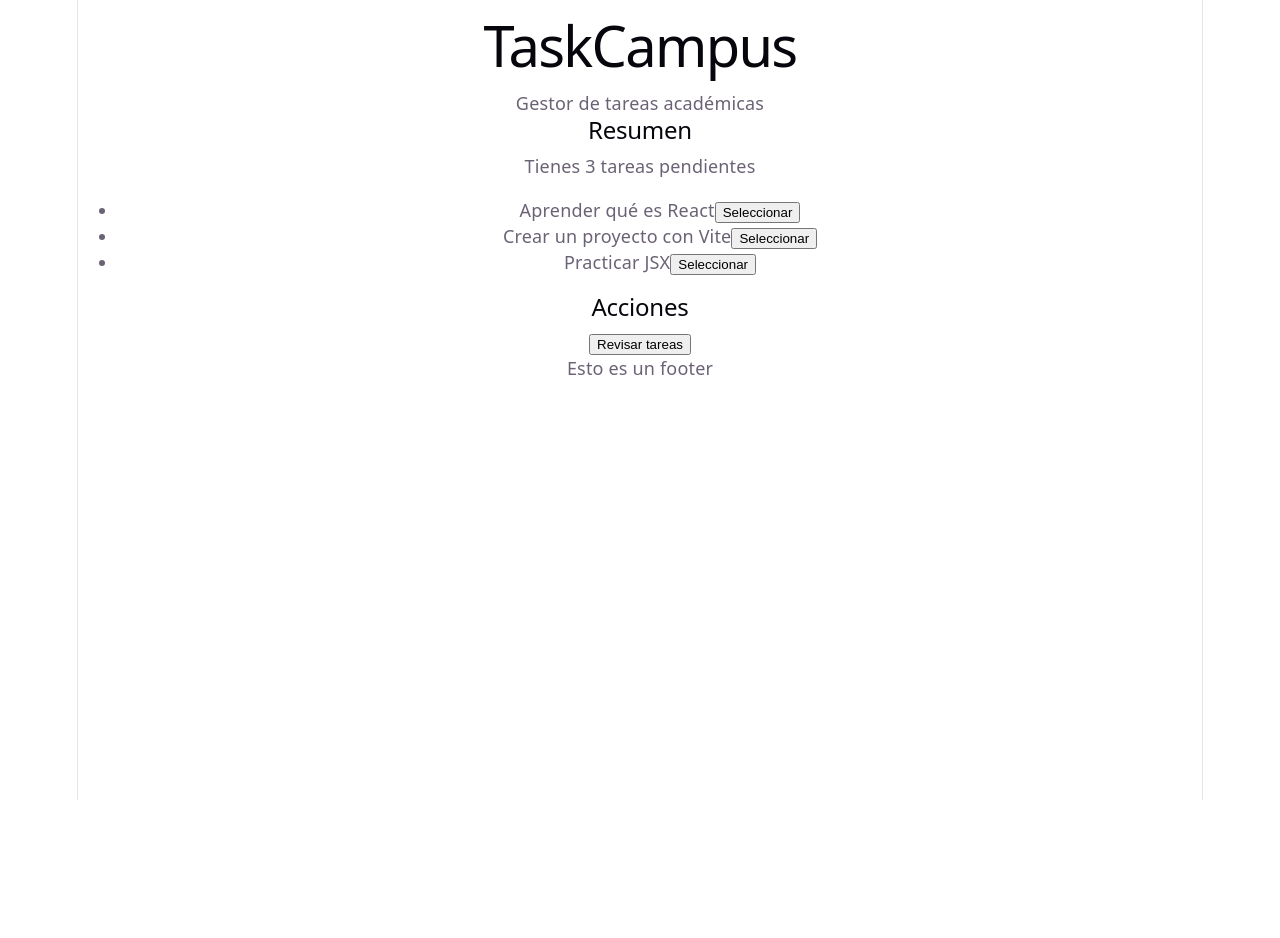
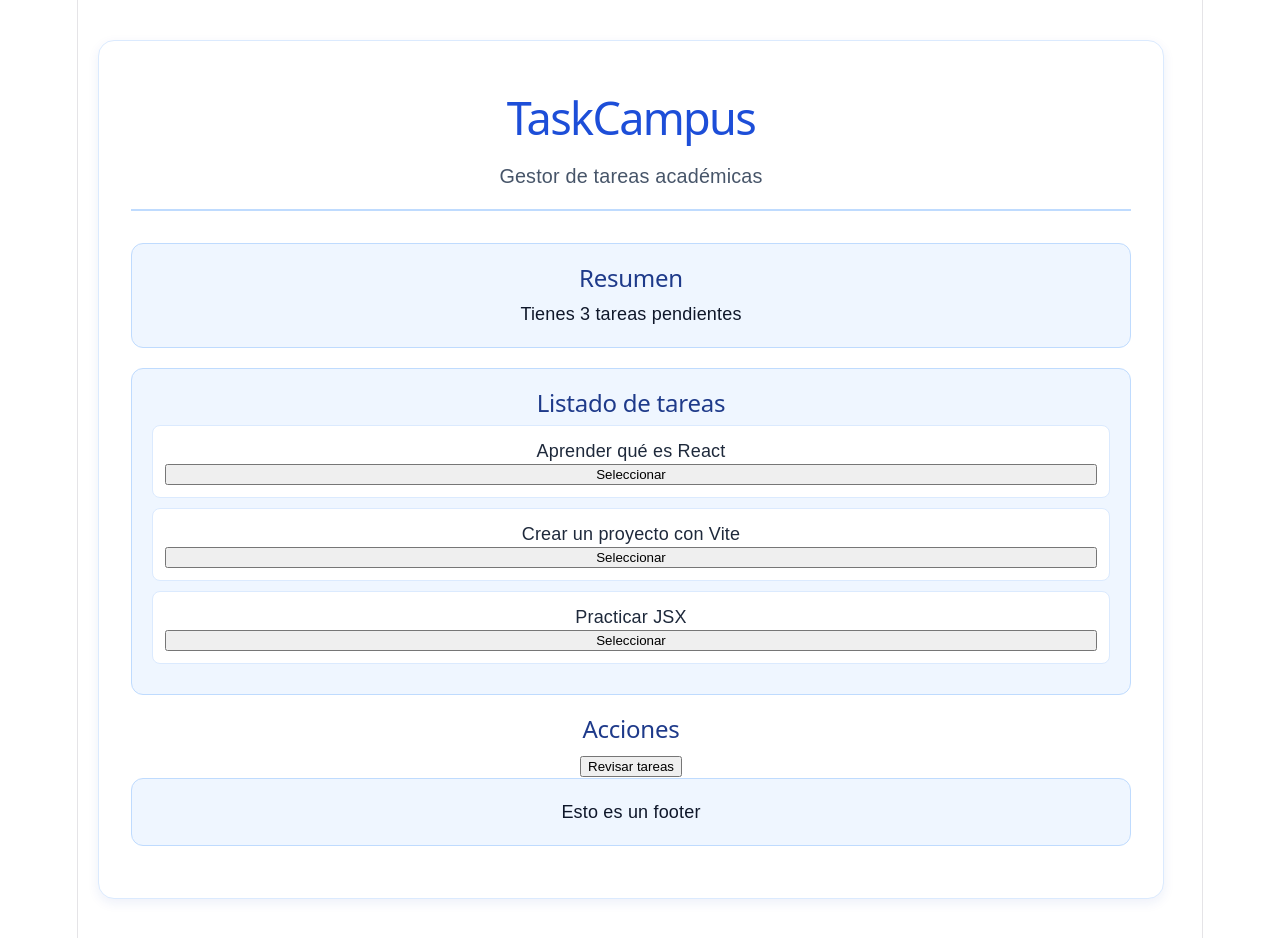
Before and after one commit to felipeIGF0/react_tutorialLAB, a React (Vite) app in the folder taskcampus/: page / in a window 1280 px wide. Before the commit the page ends 800 px from the top, so only its background shows below. Built offline with nearby package versions, Linux system fonts and the light colour scheme.

Commit message:
TutorialReact06 realizado

```diff
--- a/taskcampus/src/App.css
+++ b/taskcampus/src/App.css
@@ -1,184 +1,72 @@
-.counter {
-  font-size: 16px;
-  padding: 5px 10px;
-  border-radius: 5px;
-  color: var(--accent);
-  background: var(--accent-bg);
-  border: 2px solid transparent;
-  transition: border-color 0.3s;
-  margin-bottom: 24px;
-
-  &:hover {
-    border-color: var(--accent-border);
-  }
-  &:focus-visible {
-    outline: 2px solid var(--accent);
-    outline-offset: 2px;
-  }
+body {
+  margin: 0;
+  font-family: Arial, sans-serif;
+  background-color: #ffffff;
+  color: #0f172a
 }
 
-.hero {
-  position: relative;
-
-  .base,
-  .framework,
-  .vite {
-    inset-inline: 0;
-    margin: 0 auto;
+#root {
+  display: flex;
+  justify-content: center;
+  padding: 40px 20px;
 }
 
-  .base {
-    width: 170px;
-    position: relative;
-    z-index: 0;
+.app-container {
+  width: 100%;
+  max-width: 1000px;
+  background-color: #ffffff;
+  border: 1px solid #dbeafe;
+  border-radius: 16px;
+  padding: 32px;
+  box-shadow: 0 4px 12px rgba(30, 64, 175, 0.08);
 }
 
-  .framework,
-  .vite {
-    position: absolute;
+.header {
+  text-align: center;
+  margin-bottom: 32px;
+  padding-bottom: 20px;
+  border-bottom: 2px solid #bfdbfe;
 }
 
-  .framework {
-    z-index: 1;
-    top: 34px;
-    height: 28px;
-    transform: perspective(2000px) rotateZ(300deg) rotateX(44deg) rotateY(39deg)
-      scale(1.4);
+.header-title {
+  margin: 1;
+  font-size: 2.5rem;
+  color: #1d4ed8;
 }
 
-  .vite {
-    z-index: 0;
-    top: 107px;
-    height: 26px;
-    width: auto;
-    transform: perspective(2000px) rotateZ(300deg) rotateX(40deg) rotateY(39deg)
-      scale(0.8);
-  }
+.header-description {
+  margin-top: 10;
+  font-size: 1.1rem;
+  color: #475569
 }
 
-#center {
+.card {
+  background-color: #eff6ff;
+  border: 1px solid #bfdbfe;
+  border-radius: 12px;
+  padding: 20px;
+  margin-bottom: 20px;
+}
+
+.section-title {
+  margin-top: 0;
+  color: #1e3a8a;
+}
+
+.task-list {
+  list-style: none;
+  padding: 0;
+  margin: 0;
+}
+
+.task-item {
   display: flex;
   flex-direction: column;
-  gap: 25px;
-  place-content: center;
-  place-items: center;
-  flex-grow: 1;
 
-  @media (max-width: 1024px) {
-    padding: 32px 20px 24px;
-    gap: 18px;
+  background-color: #ffffff;
+  border: 1px solid #dbeafe;
+  border-radius: 8px;
+  padding: 12px;
+  margin-bottom: 10px;
+  color: #1e293b;
 }
-}
-
-#next-steps {
-  display: flex;
-  border-top: 1px solid var(--border);
-  text-align: left;
-
-  & > div {
-    flex: 1 1 0;
-    padding: 32px;
-    @media (max-width: 1024px) {
-      padding: 24px 20px;
-    }
-  }
-
-  .icon {
-    margin-bottom: 16px;
-    width: 22px;
-    height: 22px;
-  }
-
-  @media (max-width: 1024px) {
-    flex-direction: column;
-    text-align: center;
-  }
-}
-
-#docs {
-  border-right: 1px solid var(--border);
-
-  @media (max-width: 1024px) {
-    border-right: none;
-    border-bottom: 1px solid var(--border);
-  }
-}
-
-#next-steps ul {
-  list-style: none;
-  padding: 0;
-  display: flex;
-  gap: 8px;
-  margin: 32px 0 0;
-
-  .logo {
-    height: 18px;
-  }
-
-  a {
-    color: var(--text-h);
-    font-size: 16px;
-    border-radius: 6px;
-    background: var(--social-bg);
-    display: flex;
-    padding: 6px 12px;
-    align-items: center;
-    gap: 8px;
-    text-decoration: none;
-    transition: box-shadow 0.3s;
-
-    &:hover {
-      box-shadow: var(--shadow);
-    }
-    .button-icon {
-      height: 18px;
-      width: 18px;
-    }
-  }
-
-  @media (max-width: 1024px) {
-    margin-top: 20px;
-    flex-wrap: wrap;
-    justify-content: center;
-
-    li {
-      flex: 1 1 calc(50% - 8px);
-    }
-
-    a {
-      width: 100%;
-      justify-content: center;
-      box-sizing: border-box;
-    }
-  }
-}
-
-#spacer {
-  height: 88px;
-  border-top: 1px solid var(--border);
-  @media (max-width: 1024px) {
-    height: 48px;
-  }
-}
-
-.ticks {
-  position: relative;
-  width: 100%;
-
-  &::before,
-  &::after {
-    content: '';
-    position: absolute;
-    top: -4.5px;
-    border: 5px solid transparent;
-  }
-
-  &::before {
-    left: 0;
-    border-left-color: var(--border);
-  }
-  &::after {
-    right: 0;
-    border-right-color: var(--border);
-  }
-}
--- a/taskcampus/src/App.jsx
+++ b/taskcampus/src/App.jsx
@@ -1,3 +1,4 @@
+import './App.css'
 import Header from "./components/Header"
 import TaskSummary from "./components/TaskSummary"
 import TaskList from "./components/TaskList"
@@ -12,7 +13,7 @@ function App() {
   const task = ['Aprender qué es React', 'Crear un proyecto con Vite', 'Practicar JSX']
 
   return (
-    <main>
+    <main className="app-container">
       <Header
         title="TaskCampus"
         description="Gestor de tareas académicas"
--- a/taskcampus/src/components/ActionButton.jsx
+++ b/taskcampus/src/components/ActionButton.jsx
@@ -1,7 +1,7 @@
 function AcctionButton({ onReview }) {
     return (
         <section>
-            <h2>Acciones</h2>
+            <h2 className="section-title">Acciones</h2>
             <button onClick={onReview}>
                 Revisar tareas
             </button>
--- a/taskcampus/src/components/Footer.jsx
+++ b/taskcampus/src/components/Footer.jsx
@@ -1,6 +1,6 @@
 function Footer({ footer }) {
     return (
-        <footer>
+        <footer className="card">
             <p>{footer}</p>
         </footer>
     )
--- a/taskcampus/src/components/Header.jsx
+++ b/taskcampus/src/components/Header.jsx
@@ -1,8 +1,8 @@
 function Header({ title, description }) {
     return (
-        <header>
-            <h1>{title}</h1>
-            <p>{description}</p>
+        <header className="header">
+            <h1 className="header-title">{title}</h1>
+            <p className="header-description">{description}</p>
         </header>
     )
 }
--- a/taskcampus/src/components/TaskList.jsx
+++ b/taskcampus/src/components/TaskList.jsx
@@ -4,23 +4,24 @@ function showTask(taskName) {
 
 function TaskList({ task1, task2, task3 }) {
     return (
-        <section>
-            <ul>
-                <li>
+        <section className="card">
+            <h2 className="section-title">Listado de tareas</h2>
+            <ul className="task-list">
+                <li className="task-item">
                     {task1}
                     <button onClick={() => showTask(task1)}>
                         Seleccionar
                     </button>
                 </li>
 
-                <li>
+                <li className="task-item">
                     {task2}
                     <button onClick={() => showTask(task2)}>
                         Seleccionar
                     </button>
                 </li>
 
-                <li>
+                <li className="task-item">
                     {task3}
                     <button onClick={() => showTask(task3)}>
                         Seleccionar
--- a/taskcampus/src/components/TaskSummary.jsx
+++ b/taskcampus/src/components/TaskSummary.jsx
@@ -1,7 +1,7 @@
 function TaskSummary( {summary, pending }) {
     return (
-        <section>
-            <h2>{summary}</h2>
+        <section className="card">
+            <h2 className="section-title">{summary}</h2>
             <p>{pending}</p>
         </section>
     )
```
Lines whose indentation alone changed are shown as unchanged.
